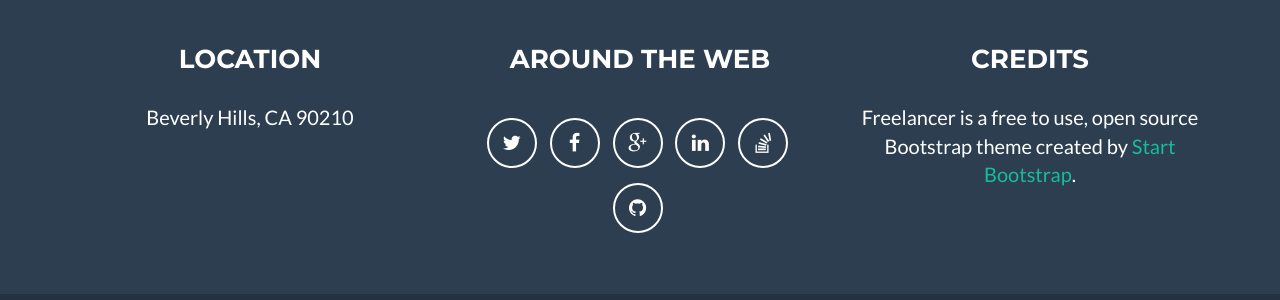
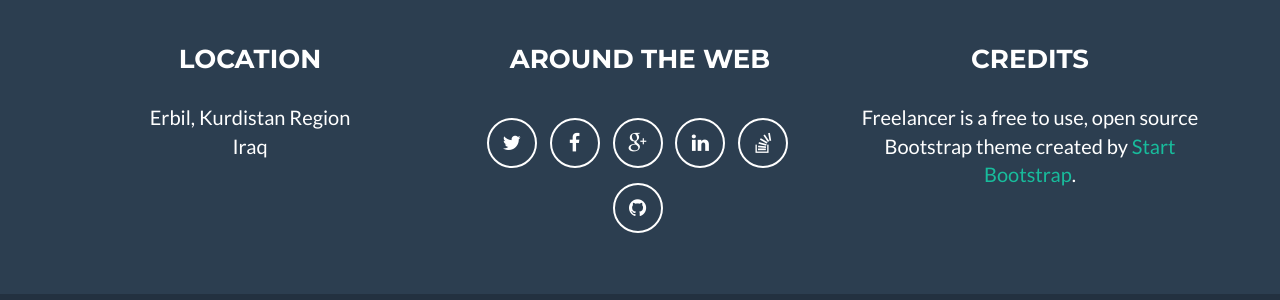
Before and after one commit to kosratdev/kosratdahmad.github.io, a Jekyll site: the page built from index.html, in a window 1280 px wide and 900 px high, scrolled down 2529 px. Shown: the part 535-835 px from the top of the window. Built offline with Jekyll 4.4.1, drawn with Linux system fonts in a browser that asks for light colours.

Commit message:
feat: Add address line

```diff
--- a/_config.yml
+++ b/_config.yml
@@ -53,7 +53,8 @@ social:
 
 # Postal address (add as many lines as necessary)
 address:
-  - line: Beverly Hills, CA 90210
+  - line: Erbil, Kurdistan Region
+  - line: Iraq
 
 # Credits content
 credits: 'Freelancer is a free to use, open source Bootstrap theme created by <a href="http://startbootstrap.com">Start Bootstrap</a>.'
```
